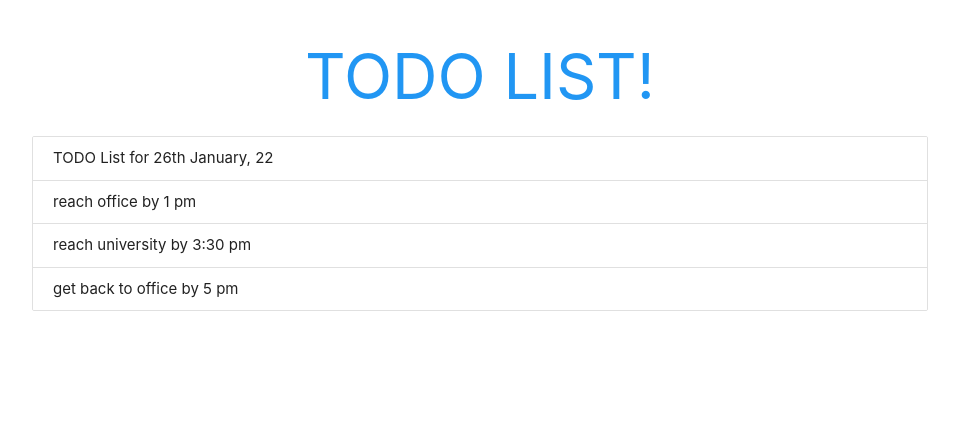
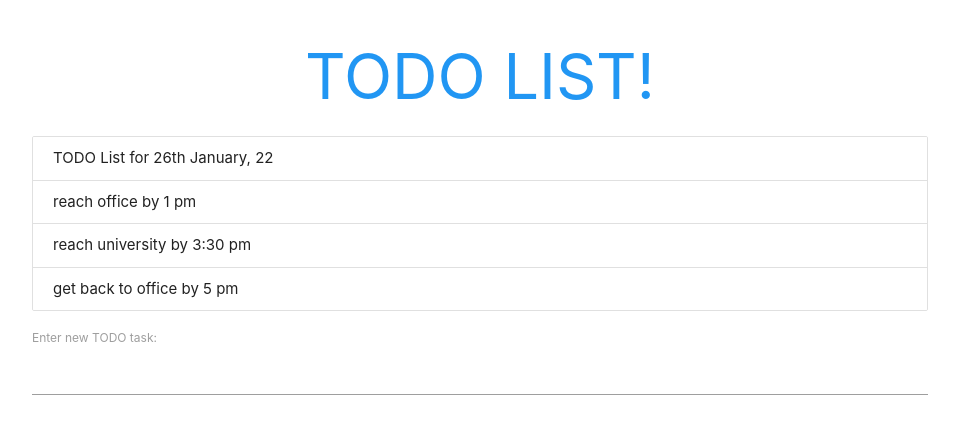
Before and after one commit to HarisAli-git/React-Redux, a React (Create React App) app: page / in a window 1280 px wide. Shown: the top 434 px of the page, without its empty margins (160-1119 px from the left). Built offline with nearby package versions, Linux system fonts and the light colour scheme.

Commit message:
Add Todo

```diff
--- /dev/null
+++ b/src/AddTODO.js
@@ -0,0 +1,32 @@
+import React, { Component } from "react";
+
+class AddTODO extends Component{
+    state = {
+        task: ' '
+    }
+
+    handleChange = (e) =>
+    {
+        this.setState({
+            task: e.target.value
+        })
+    }
+
+    handleSubmit = (e) =>
+    {
+        e.preventDefault();
+        this.props.AddTodo(this.state)
+    }
+
+    render(){
+    return (
+        <div>
+            <form onSubmit={this.handleSubmit}>
+                <label>Enter new TODO task: </label>
+                <input onChange={this.handleChange} type="text"></input>
+            </form>
+        </div>
+    );}
+}
+
+export default AddTODO;
--- a/src/App.js
+++ b/src/App.js
@@ -1,6 +1,7 @@
 import { render } from "@testing-library/react";
 import React, { Component } from "react";
 import Todo from "./todo";
+import AddTODO from "./AddTODO";
 
 class App extends Component{
 
@@ -11,6 +12,15 @@ class App extends Component{
     {id: 2, task: "reach university by 3:30 pm"},
     {id: 3, task: "get back to office by 5 pm"}
   ]
+  }
+
+  AddTodo = (todo_item) => {
+    todo_item.id = Math.random();
+    let t = [...this.state.todo, todo_item]
+
+    this.setState({
+      todo: t
+    })
   }
 
   deleteTODO = (id) => {
@@ -32,6 +42,7 @@ class App extends Component{
     <div className="todo-app container">
       <h1 className="center blue-text">TODO LIST!</h1>
       <Todo todolist={this.state.todo} deleteTODO={this.deleteTODO}></Todo>
+      <AddTODO AddTodo={this.AddTodo} />
     </div>
   )
   }
```
